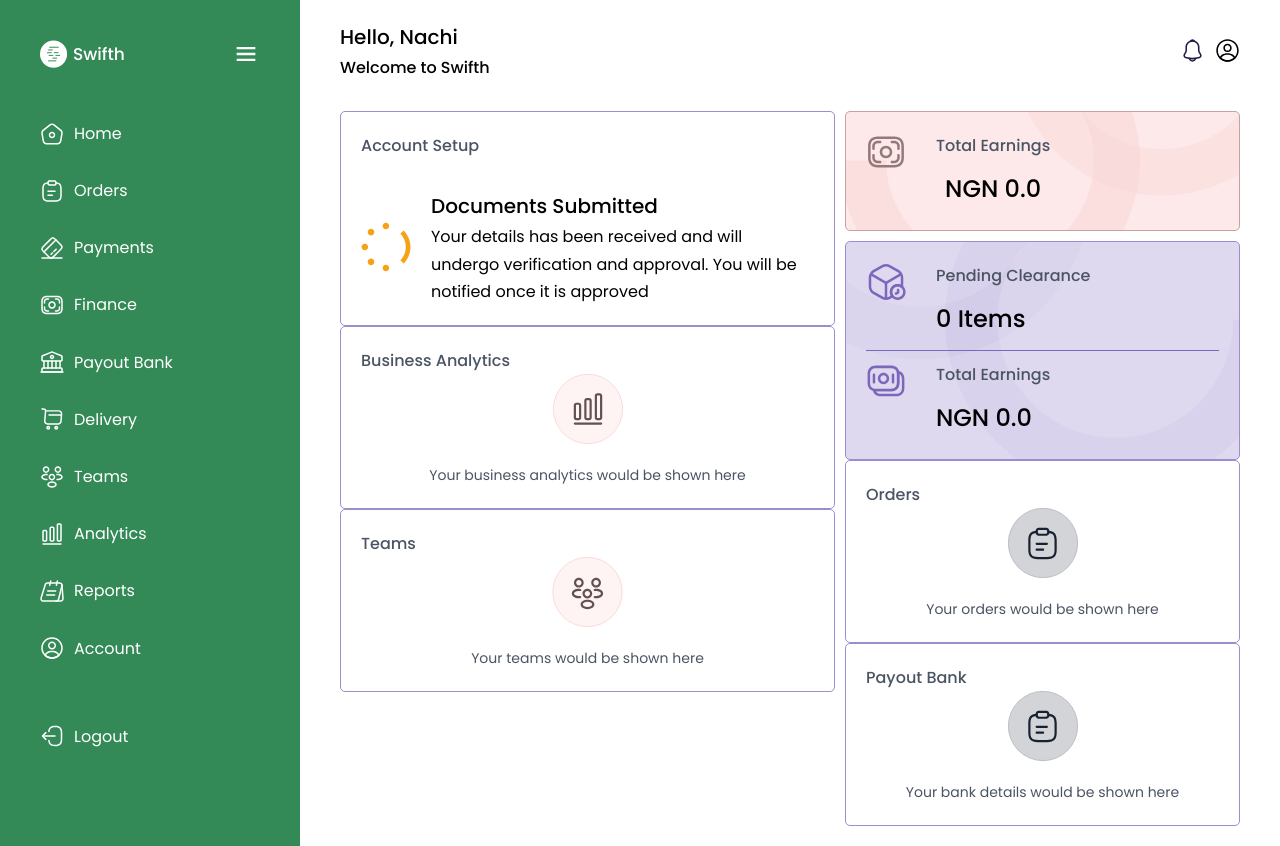
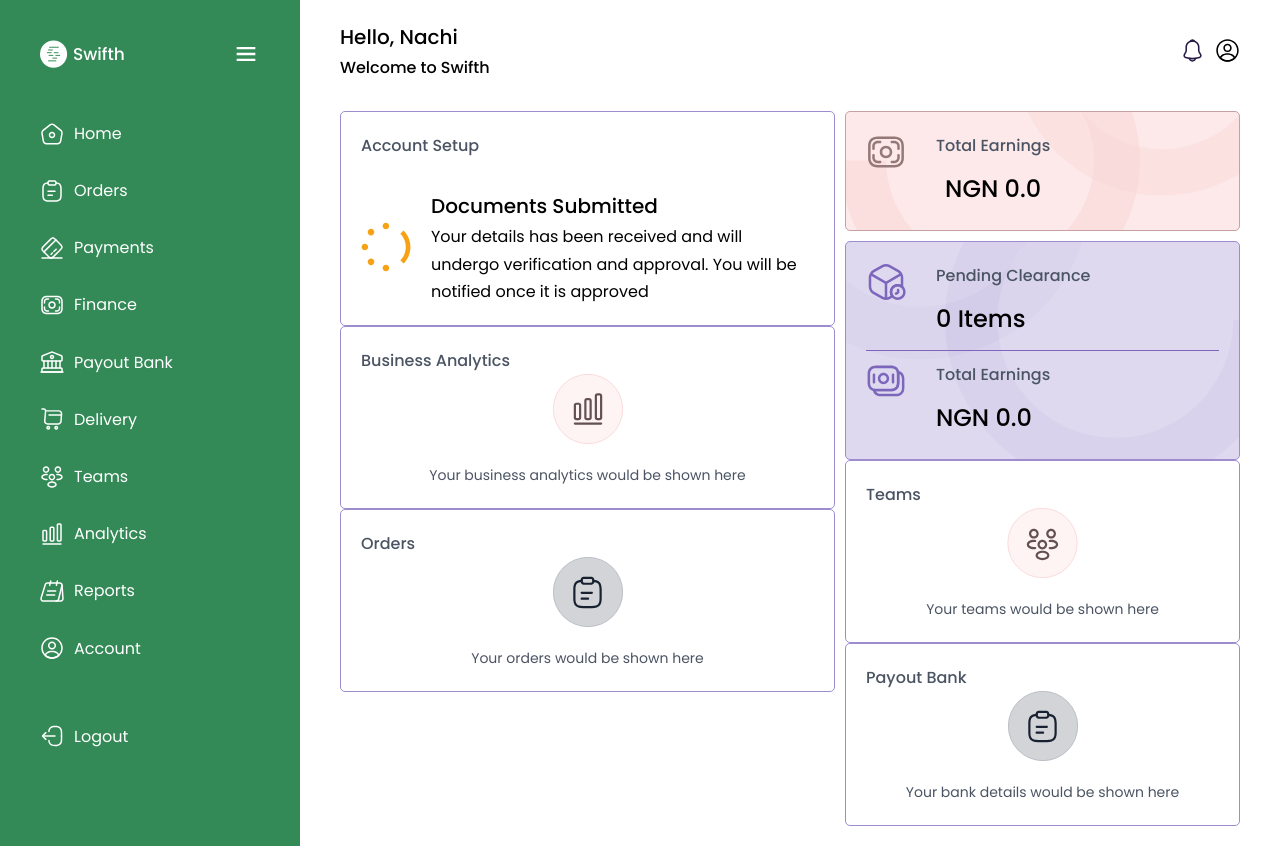
Before and after one commit to projects-for-clients/swifth, a React (Vite) app: page /dashboard in a window 1280 px wide. Built offline with nearby package versions, Linux system fonts and the light colour scheme.

Commit message:
working on filled dashboard

```diff
--- a/src/container/dashboard/home.tsx
+++ b/src/container/dashboard/home.tsx
@@ -17,7 +17,6 @@ import { useAppSelector } from '../../store/app/hooks';
 import { selectUser } from '../../store/features/user/user';
 
 function home() {
-
   interface DropDown {
     isContactDown?: boolean;
     isBusinessDown?: boolean;
@@ -49,7 +48,6 @@ function home() {
   const handlePAndTDrop = () => {
     setIsDropDown({ isPortAndTerminalDown: !isDropDown.isPortAndTerminalDown });
   };
-
 
   const user = useAppSelector(selectUser);
   const {
@@ -303,11 +301,11 @@ const checklist = (
           <section className="grid gap-4 self-baseline">
             <div className="rounded-lg p-8 border border-color-purple-light grid gap-8">
               <div>
-                <h2 className="heading3"> Teams</h2>
+                <h2 className="heading3"> Orders</h2>
 
                 <div className="grid justify-items-center content-center  gap-8">
-                  <TeamsSvg />
-                  <p className="text">Your teams would be shown here</p>
+                  <Orders fill="" />
+                  <p className="text">Your orders would be shown here</p>
                 </div>
               </div>
             </div>
@@ -353,15 +351,16 @@ const checklist = (
           <section className="grid gap-4 self-baseline">
             <div className="rounded-lg p-8 border border-color-purple-light grid gap-8">
               <div>
-                <h2 className="heading3"> Orders</h2>
+                <h2 className="heading3"> Teams</h2>
 
                 <div className="grid justify-items-center content-center  gap-8">
-                  <Orders fill="" />
-                  <p className="text">Your orders would be shown here</p>
+                  <TeamsSvg />
+                  <p className="text">Your teams would be shown here</p>
                 </div>
               </div>
             </div>
           </section>
+
           <section className="grid gap-4 self-baseline">
             <div className="rounded-lg p-8 border border-color-purple-light grid gap-8">
               <div>
```
Lines whose indentation alone changed are shown as unchanged.
